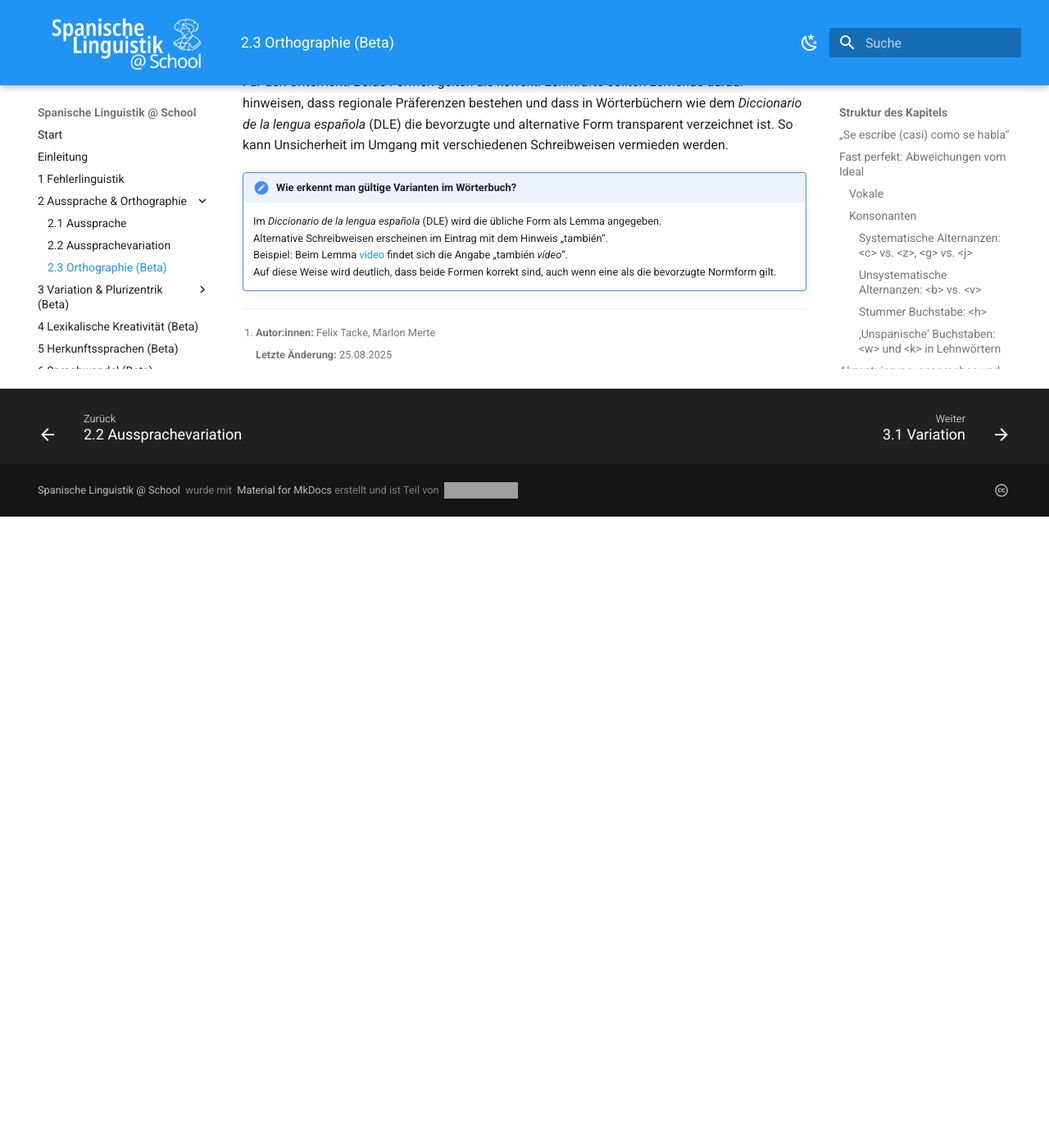
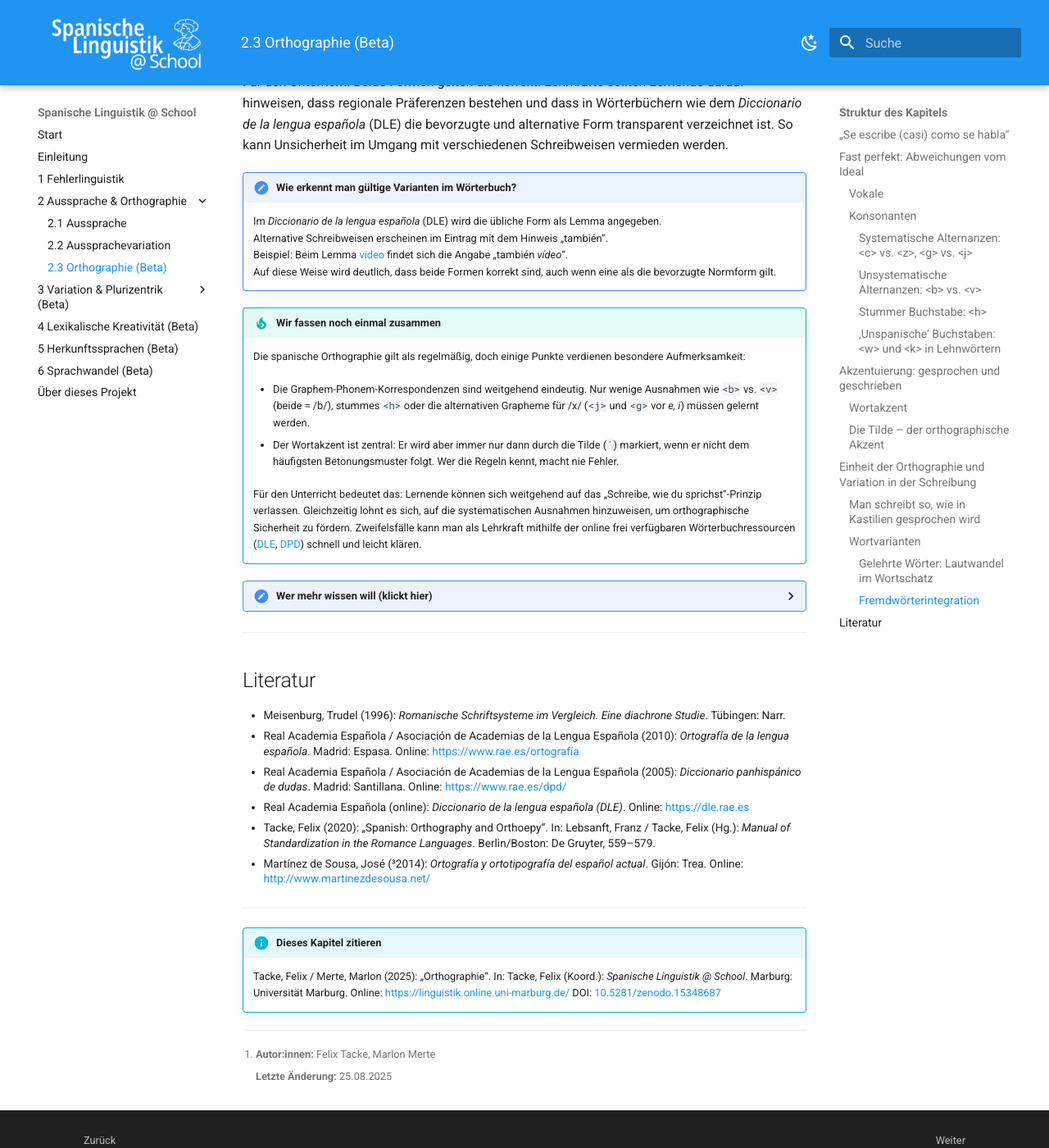
Before and after one commit to FTacke/spanisch-toolkit, an MkDocs documentation site: the page built from docs/aussprache/orthographie.md, in a window 1280 px wide and 1400 px high, scrolled down 7629 px. Shown: the whole window at 82% size. Built offline with MkDocs 1.6.1 and Material for MkDocs 9.7.7, drawn with Linux system fonts in a browser that asks for light colours; before the commit the page ends 8259 px from its top, so only the background shows below that; grey boxes are pictures that could not be loaded.

Commit message:
Summarize key points on Spanish orthography and add references

```diff
--- a/docs/aussprache/orthographie.md
+++ b/docs/aussprache/orthographie.md
@@ -158,8 +158,43 @@ Für den Unterricht: Beide Formen gelten als korrekt. Lehrkräfte sollten Lernen
     Beispiel: Beim Lemma [video](https://dle.rae.es/video){:target="_blank" rel="noopener noreferrer"} findet sich die Angabe „también *vídeo*“.
     Auf diese Weise wird deutlich, dass beide Formen korrekt sind, auch wenn eine als die bevorzugte Normform gilt.
 
+!!! tip "Wir fassen noch einmal zusammen"
+    Die spanische Orthographie gilt als regelmäßig, doch einige Punkte verdienen besondere Aufmerksamkeit:
 
+    - Die Graphem-Phonem-Korrespondenzen sind weitgehend eindeutig. Nur wenige Ausnahmen wie `<b>` vs. `<v>` (beide = /b/), stummes `<h>` oder die alternativen Grapheme für /x/ (`<j>` und `<g>` vor *e, i*) müssen gelernt werden.
 
+    - Der Wortakzent ist zentral: Er wird aber immer nur dann durch die Tilde (`´`) markiert, wenn er nicht dem häufigsten Betonungsmuster folgt. Wer die Regeln kennt, macht nie Fehler.
+
+    Für den Unterricht bedeutet das: Lernende können sich weitgehend auf das „Schreibe, wie du sprichst“-Prinzip verlassen. Gleichzeitig lohnt es sich, auf die systematischen Ausnahmen hinzuweisen, um orthographische Sicherheit zu fördern. Zweifelsfälle kann man als Lehrkraft mithilfe der online frei verfügbaren Wörterbuchressourcen ([DLE](https://dle.rae.es/){:target="_blank" rel="noopener noreferrer"}, [DPD](https://www.rae.es/dpd/){:target="_blank" rel="noopener noreferrer"}) schnell und leicht klären.
+
+<details>
+<summary>Wer mehr wissen will (klickt hier)</summary>
+
+<p>Das grundlegende Referenzwerk ist die <i><a href="https://www.rae.es/ortografia" target="_blank" rel="noopener noreferrer">Ortografía de la lengua española</a></i> (OLE 2010) der Real Academia Española und der Asociación de Academias de la Lengua Española. Sie ist vollständig online verfügbar und bündelt alle Regeln, erläutert Sonderfälle und gibt Hinweise zu Fremdwörtern und Varianten. Ergänzend informiert das <i><a href="https://www.rae.es/dpd/" target="_blank" rel="noopener noreferrer">Diccionario panhispánico de dudas</a></i> (RAE/ASALE 2005) über orthographische Zweifelsfälle, während das <i><a href="https://dle.rae.es" target="_blank" rel="noopener noreferrer">Diccionario de la lengua española</a></i> (DLE) auch alternative Schreibungen angibt (s.o.).</p>
+
+<p>Für einen historischen und systematischen Überblick sind Meisenburgs Studien zu den romanischen Schriftsystemen (1996) besonders empfehlenswert. Tacke (2020) gibt eine aktuelle Gesamtdarstellung zu Orthographie und Orthoepie (Standardaussprache) im Spanischen. Einen praxisorientierten Zugang bietet Martínez de Sousa (2014) mit seinem <i>Manual de estilo de la lengua española</i>. Nützlich sind außerdem die digitalen Beratungsangebote der RAE und der Fundéu (<a href="https://www.fundeu.es" target="_blank" rel="noopener noreferrer">www.fundeu.es</a>), die laufend neue orthographische Empfehlungen bereitstellen.</p>
+
+</details>
+
+---
+
+## Literatur
+
+<div class="literatur" markdown="1">
+
+* Meisenburg, Trudel (1996): *Romanische Schriftsysteme im Vergleich. Eine diachrone Studie*. Tübingen: Narr.
+* Real Academia Española / Asociación de Academias de la Lengua Española (2010): *Ortografía de la lengua española*. Madrid: Espasa. Online: [https://www.rae.es/ortografía](https://www.rae.es/ortograf%C3%ADa){:target="_blank" rel="noopener noreferrer"}
+* Real Academia Española / Asociación de Academias de la Lengua Española (2005): *Diccionario panhispánico de dudas*. Madrid: Santillana. Online: [https://www.rae.es/dpd/](https://www.rae.es/dpd/){:target="_blank" rel="noopener noreferrer"}
+* Real Academia Española (online): *Diccionario de la lengua española (DLE)*. Online: [https://dle.rae.es](https://dle.rae.es){:target="_blank" rel="noopener noreferrer"}
+* Tacke, Felix (2020): „Spanish: Orthography and Orthoepy“. In: Lebsanft, Franz / Tacke, Felix (Hg.): *Manual of Standardization in the Romance Languages*. Berlin/Boston: De Gruyter, 559–579.
+* Martínez de Sousa, José (³2014): *Ortografía y ortotipografía del español actual*. Gijón: Trea. Online: [http://www.martinezdesousa.net/](http://www.martinezdesousa.net/){:target="_blank" rel="noopener noreferrer"}
+
+</div>
+
+---
+
+!!! info "Dieses Kapitel zitieren"
+    Tacke, Felix / Merte, Marlon (2025): „Orthographie“. In: Tacke, Felix (Koord.): *Spanische Linguistik @ School*. Marburg: Universität Marburg. Online: [https://linguistik.online.uni-marburg.de/](https://linguistik.online.uni-marburg.de/) DOI: [10.5281/zenodo.15348687](https://doi.org/10.5281/zenodo.15348687){target="_blank" rel="noopener noreferrer"}
 
 
 [^*]: **Autor:innen:** Felix Tacke, Marlon Merte
```
